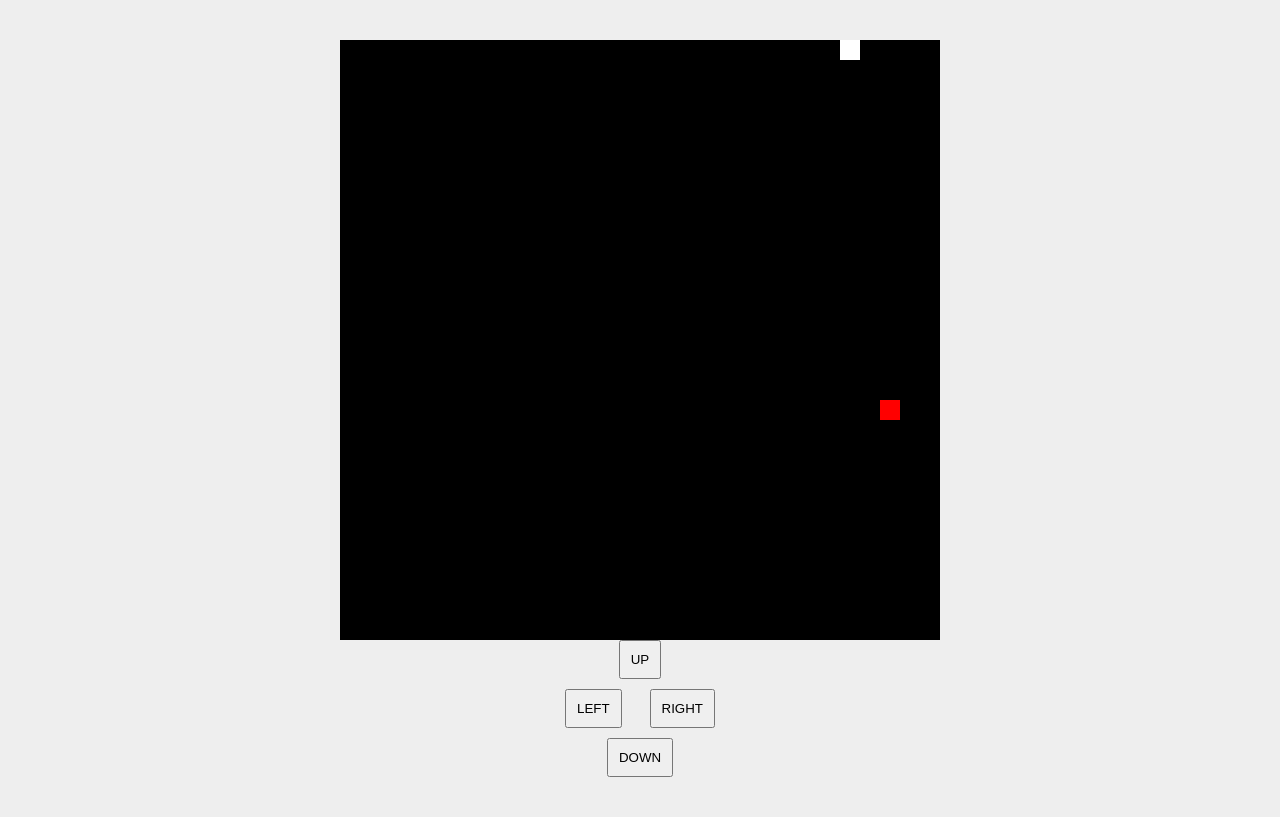
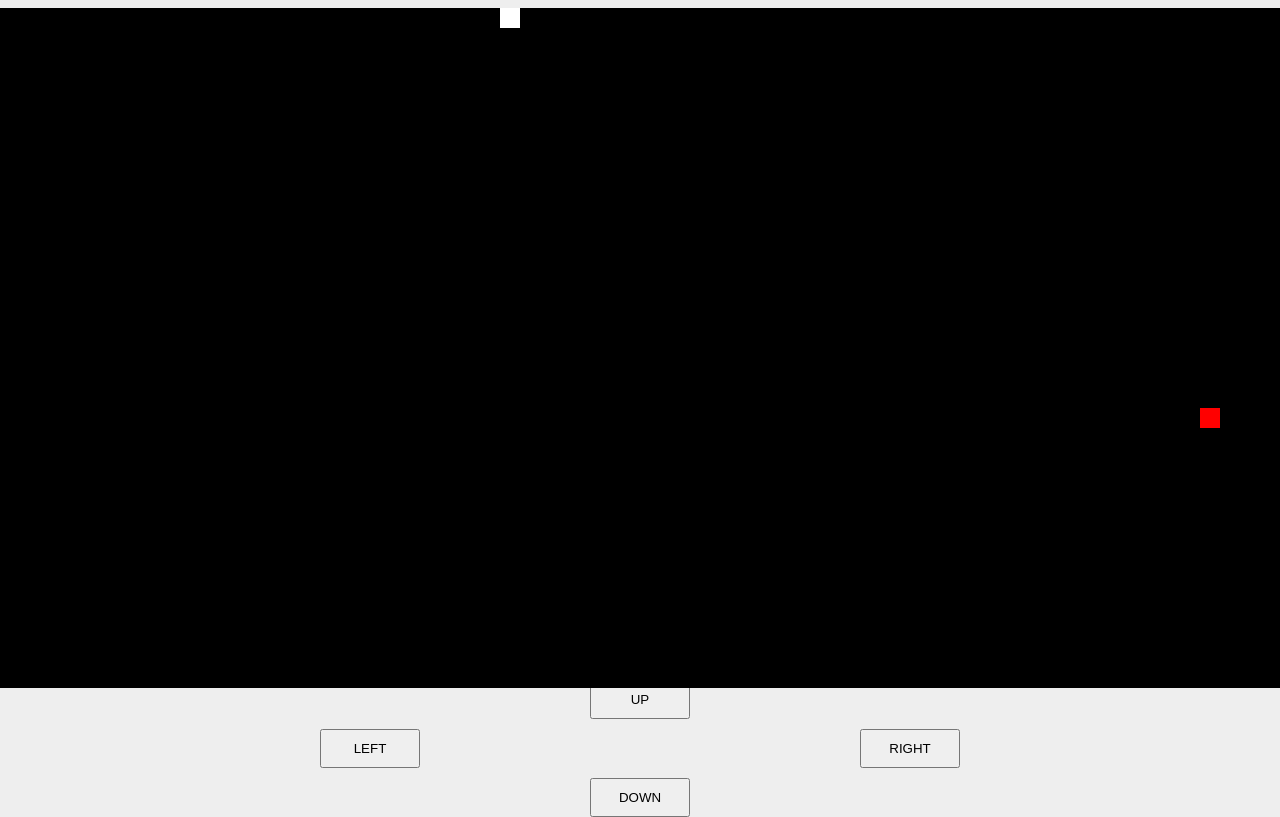
Before and after one commit to tjschauman/t_snake_game, a plain HTML site: page index.html in a window 1280 px wide. Drawn offline with Linux system fonts and the light colour scheme.

Commit message:
Update snake.css

```diff
--- a/snake.css
+++ b/snake.css
@@ -8,9 +8,9 @@ body {
 }
 
 #gameArea {
-    width: 600px;
-    height: 600px;
-    background-color: #000;
+    width: 100vw;
+    height: 85vh;
+    background-color: black;
     position: relative;
 }
 
@@ -37,6 +37,8 @@ body {
 }
 
 .controller {
+    width: 100vw;
+    height: 15vh;
     display: flex;
     flex-direction: column;
     align-items: center;
@@ -47,9 +49,11 @@ body {
 .horizontal-controls {
     display: flex;
     justify-content: space-between;
-    width: 150px;
+    width: 50vw;
 }
 
 button {
     padding: 10px;
+    width: 20vw;
+    max-width: 100px;
 }
```
